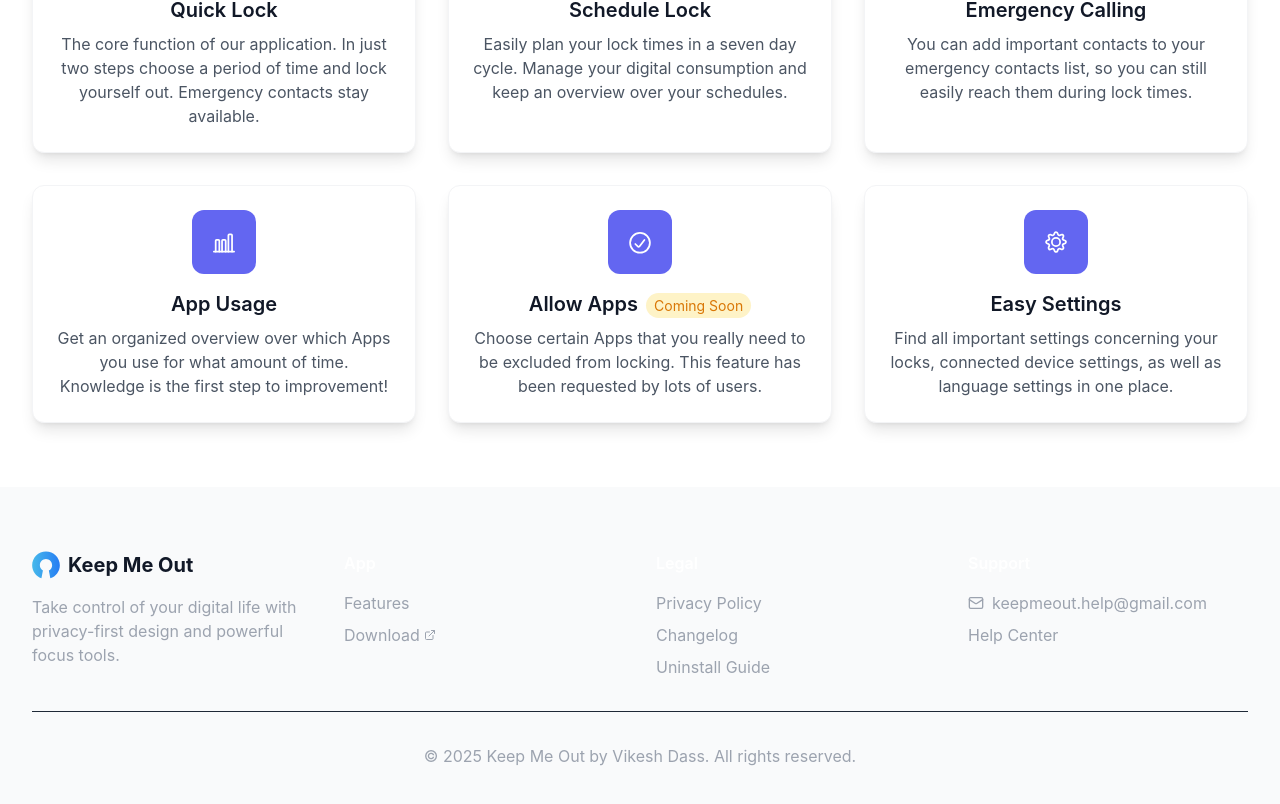
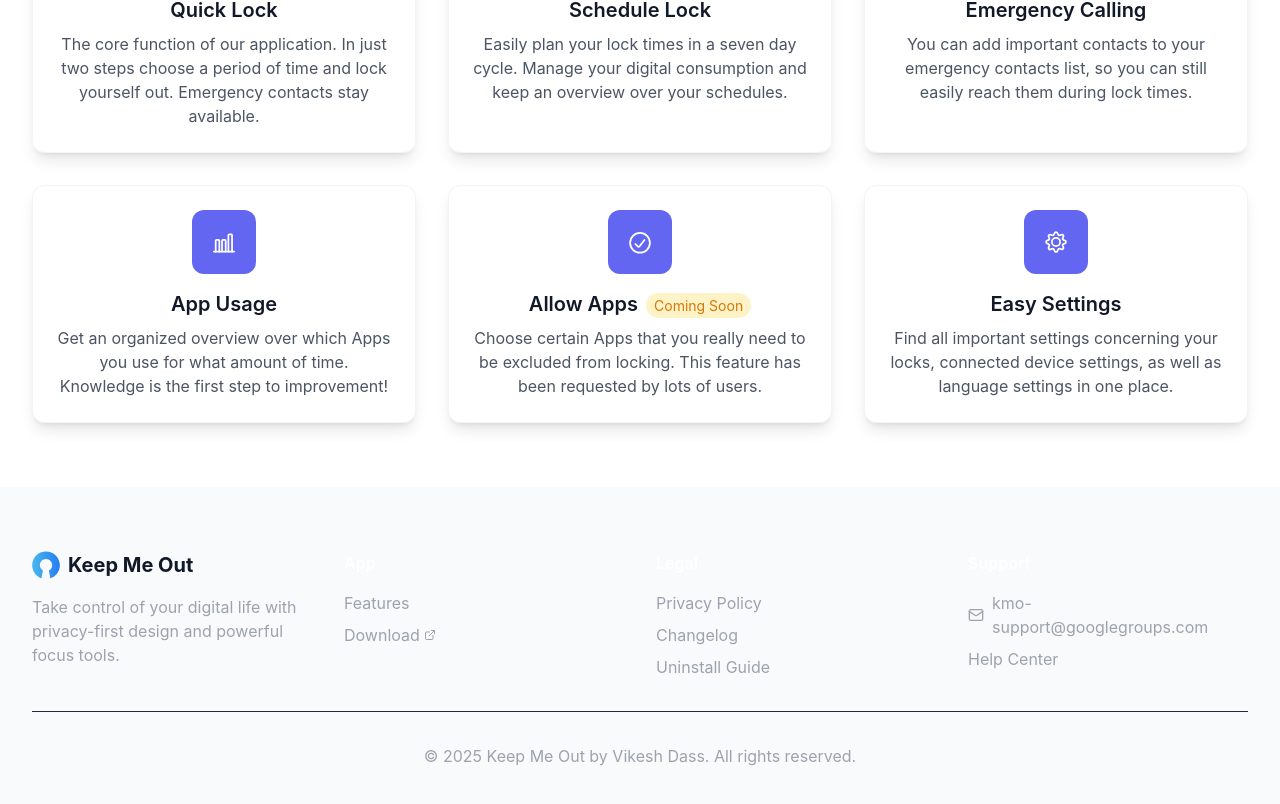
Before and after one commit to KeepMeOut/KeepMeOut.github.io, a Next.js app: page / in a window 1280 px wide. Shown: the part 1160-1964 px from the top of the page. Built offline with nearby package versions, Linux system fonts and the light colour scheme.

Commit message:
Fix hardcoded email addresses to use APP_CONFIG constants
- Replace hardcoded email in navigation footer with APP_CONFIG.CONTACT_EMAIL
- Replace hardcoded emails in FAQ answers with dynamic constants
- Ensure all support contact information is centralized and maintainable

```diff
--- a/src/data/content.ts
+++ b/src/data/content.ts
@@ -1,4 +1,5 @@
 import { Step, Benefit, FAQItem, TroubleshootingItem } from '@/types'
+import { APP_CONFIG } from '@/constants/app'
 
 export const HOW_IT_WORKS_STEPS: Step[] = [
   {
@@ -103,7 +104,7 @@
   {
     id: 'bug-reporting',
     question: 'I have encountered a bug/problem with your app, where can I report it?',
-    answer: 'Please write a short description of your problem to kmo-support@googlegroups.com. Please be aware that due to the amount of mail we get, a reply may take some time.',
+    answer: `Please write a short description of your problem to ${APP_CONFIG.CONTACT_EMAIL}. Please be aware that due to the amount of mail we get, a reply may take some time.`,
   },
   {
     id: 'receiving-calls',
@@ -128,7 +129,7 @@
   {
     id: 'feature-suggestions',
     question: 'I have a feature idea/suggestion for your app, where can I share it?',
-    answer: 'We welcome you to contact us at kmo-support@googlegroups.com. Please be aware that due to the amount of mail we get, a reply is not guaranteed and may take some time.',
+    answer: `We welcome you to contact us at ${APP_CONFIG.CONTACT_EMAIL}. Please be aware that due to the amount of mail we get, a reply is not guaranteed and may take some time.`,
   },
   {
     id: 'scheduled-lock-doze',
--- a/src/data/navigation.ts
+++ b/src/data/navigation.ts
@@ -1,5 +1,5 @@
 import { NavigationItem } from '@/types'
-import { ROUTES, EXTERNAL_LINKS } from '@/constants/app'
+import { ROUTES, EXTERNAL_LINKS, APP_CONFIG } from '@/constants/app'
 
 export const MAIN_NAVIGATION: NavigationItem[] = [
   {
@@ -53,7 +53,7 @@
   support: [
     {
       id: 'email',
-      label: 'keepmeout.help@gmail.com',
+      label: APP_CONFIG.CONTACT_EMAIL,
       href: EXTERNAL_LINKS.CONTACT_EMAIL,
       isExternal: true,
     },
```
